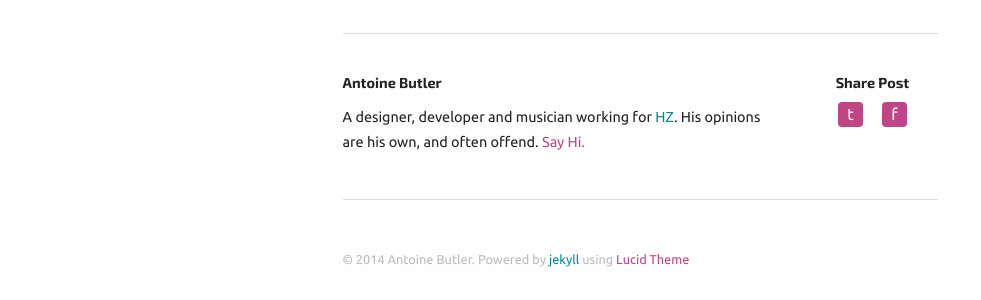
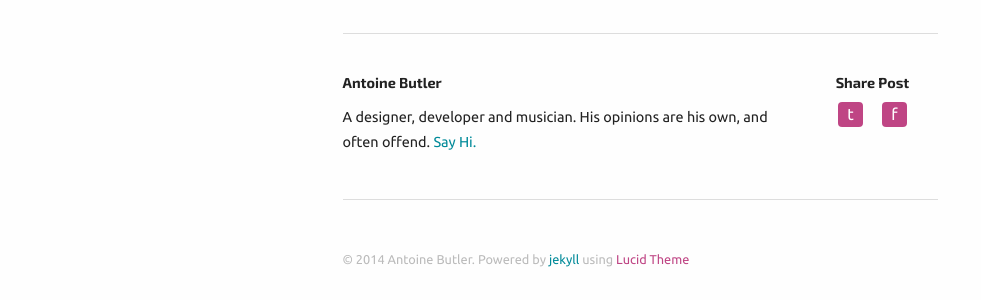
Before and after one commit to aebsr/lucid-jekyll-theme, a Jekyll site: the page built from _posts/2014-01-23-welcome-to-jekyll.markdown, in a window 1280 px wide. Shown: the part 1405-1705 px from the top of the page, without its empty margins (0-981 px from the left). Built offline with Jekyll 4.4.1, drawn with Linux system fonts in a browser that asks for light colours; Markdown is read by kramdown in place of the engine named in the settings.

Commit message:
adding meta information for customizing theme settings

```diff
--- a/_config.yml
+++ b/_config.yml
@@ -5,12 +5,17 @@
 url:          http://aeb.sr/lucid-jekyll-theme
 author:
   name:       'Antoine Butler'
-  bio:        'A designer, developer and musician working for <a href="http://hzdg.com">HZ</a>. His opinions are his own, and often offend. <a href="mailto:antoinebsr@gmail.com?subject=Hi">Say Hi.</a>'
+  bio:        'A designer, developer and musician. His opinions are his own, and often offend. <a href="mailto:antoinebsr@gmail.com?subject=Hi">Say Hi.</a>'
   email:      'antoinebsr@gmail.com'
+  # Twitter user name WITH @ sign
+  twitter:    '@aebsr'
+  google_verify:     'm2QfwtTj5--Xr9RzyJf8JHdD5SkfKnjVTd2vhRo7CxQ'
+  google_plus:       'AntoineButlerSr'
+analytics:    'UA-xxxxxxxx-1'
 permalink:    pretty
 pygments:     true
 markdown:     redcarpet
-paginate:     5
+paginate:     4
 
 kramdown:
   auto_ids: true
```
